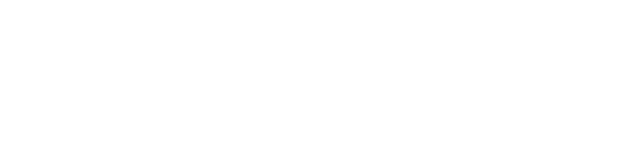
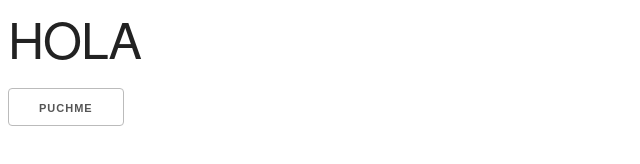
Before and after one commit to mer1yn/neon-wars, a plain HTML site: page index.html in a window 1280 px wide. Shown: the whole page, without its empty margins (0-640 px from the left). Drawn offline with nearby package versions, Linux system fonts and the light colour scheme.

Commit message:
skeleton ggg

```diff
--- a/index.html
+++ b/index.html
@@ -7,8 +7,10 @@
   <title>N E O N W A R S</title>
   <script src="./jquery-3.2.1.min.js" charset="utf-8"></script>
   <script src="./main.js" charset="utf-8"></script>
+  <link rel="stylesheet" href="https://cdnjs.cloudflare.com/ajax/libs/skeleton/2.0.4/skeleton.min.css">
 </head>
 <body>
-
+ <h1>HOLA</h1>
+ <button type="button" name="button">Puchme</button>
 </body>
 </html>
```
